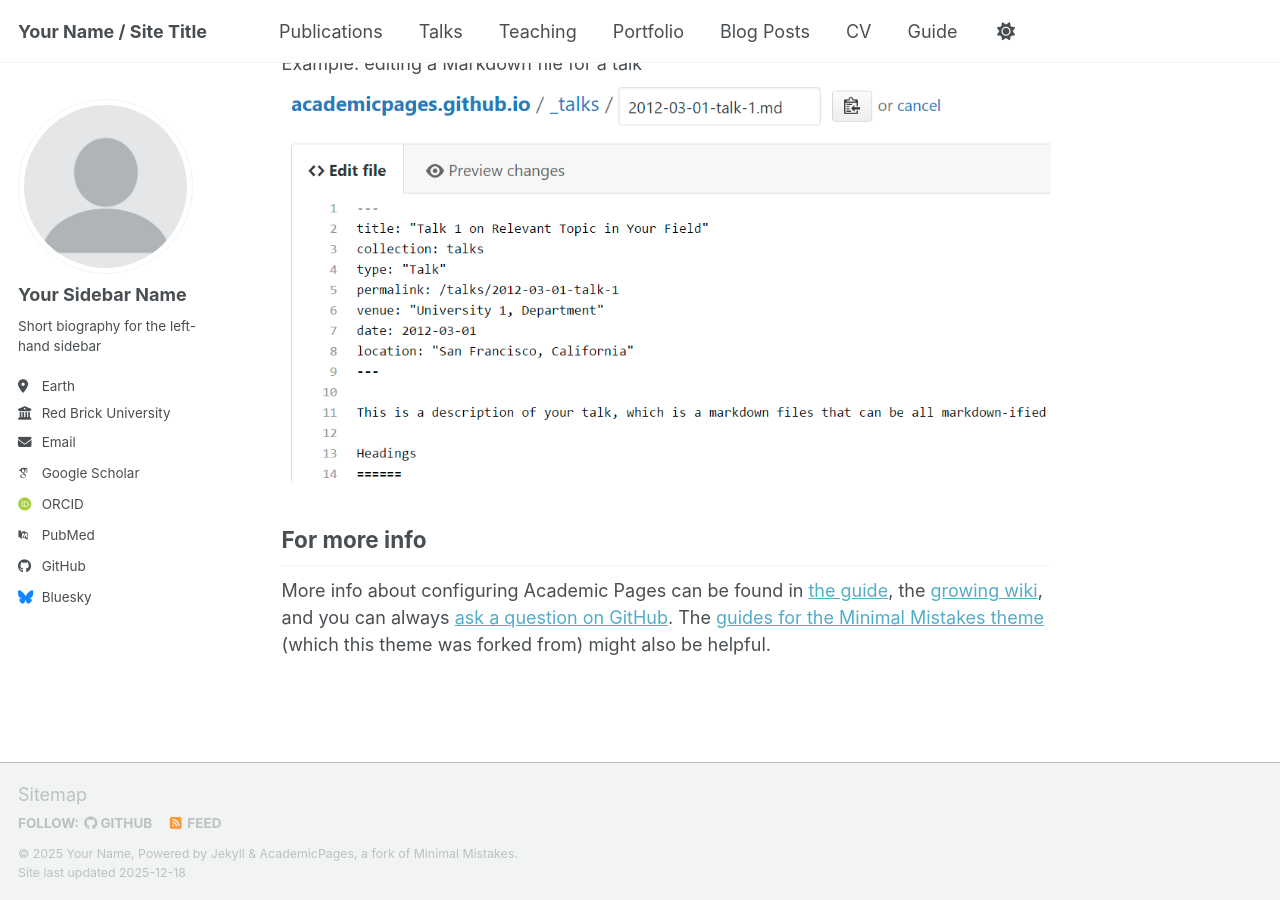
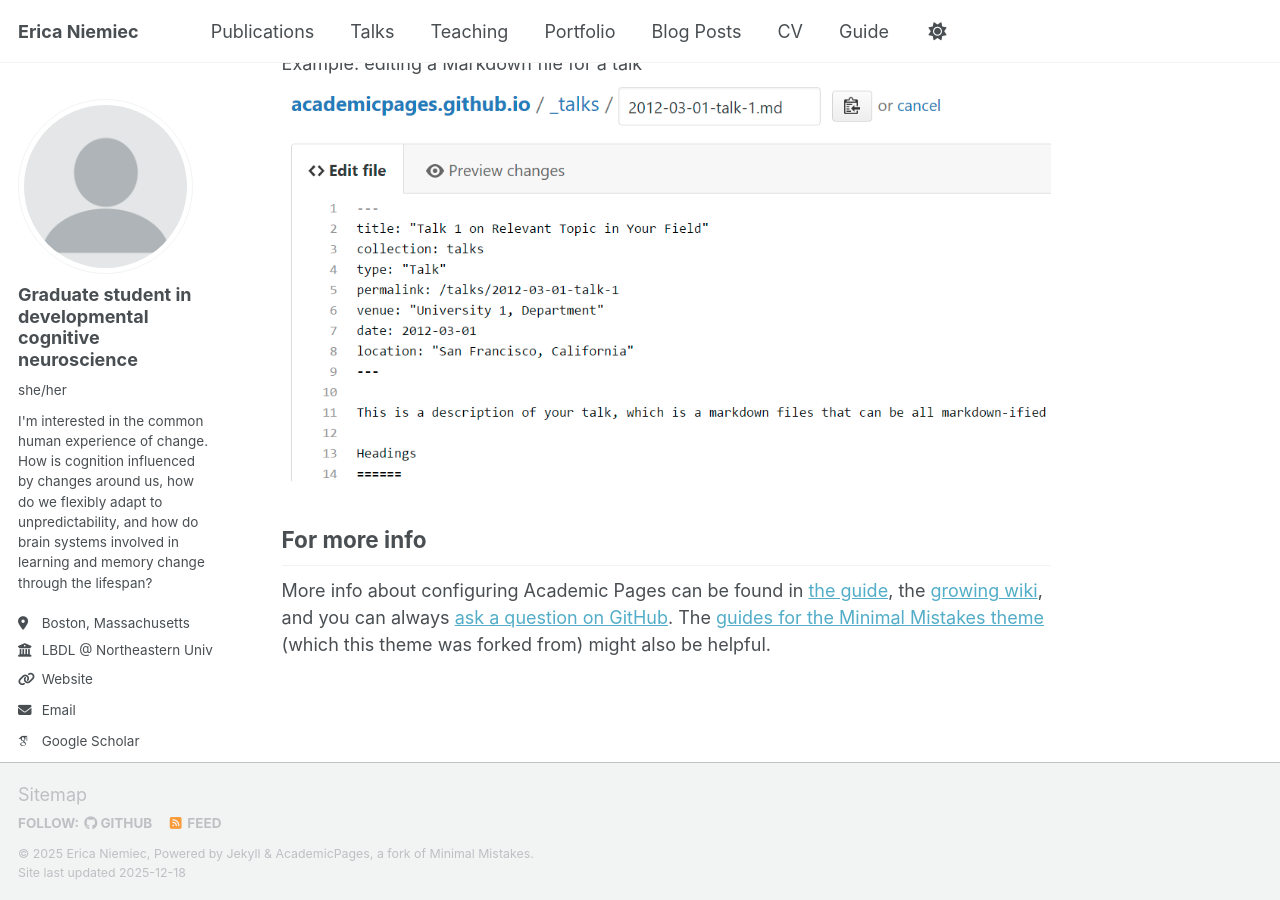
Before and after one commit to ericaniemiec/ericaniemiec.github.io, a Jekyll site: the page built from _pages/about.md, in a window 1280 px wide and 900 px high, scrolled down 2718 px. Built offline with Jekyll 4.4.1, drawn with Linux system fonts in a browser that asks for light colours; some web fonts are replaced; a script bundle is joined from its source files by our own code; library files that are not in the unit come from our copies.

Commit message:
Update _config.yml

```diff
--- a/_config.yml
+++ b/_config.yml
@@ -9,10 +9,10 @@
 # Basic Site Settings
 locale                   : "en-US"
 site_theme               : "default" # Currently available options are "default", "air"
-title                    : "Your Name / Site Title"
+title                    : "Erica Niemiec"
 title_separator          : "-"
-name                     : &name "Your Name"
-description              : &description "Your Name's academic portfolio"   # Update this with a general description of your site, this is the default if not overridden by a page
+name                     : &name "Erica Niemiec"
+description              : &description "Erica Niemiec's academic portfolio"   # Update this with a general description of your site, this is the default if not overridden by a page
 url                      : https://academicpages.github.io # The base hostname & protocol for your site e.g. "https://[your GitHub username].github.io",
                                                            # or if you already have some other page hosted on Github then use "https://[your GitHub username].github.io/[Your Repo Name]"
 baseurl                  : "" # the subpath of your site, e.g. "/blog"
@@ -24,23 +24,18 @@ repository               : "academicpages/academicpages.github.io"
 author:
   # Biographic information
   avatar           : "profile.png"
-  name             : "Your Sidebar Name"
-  pronouns         : # example: "she/her"
-  bio              : "Short biography for the left-hand sidebar"
-  location         : "Earth"
-  employer         : "Red Brick University"
-  uri              : # URL
-  email            : "none@example.org"
+  name             : "Graduate student in developmental cognitive neuroscience"
+  pronouns         : "she/her"
+  bio              : "I'm interested in the common human experience of change. How is cognition influenced by changes around us, how do we flexibly adapt to unpredictability, and how do brain systems involved in learning and memory change through the lifespan?"
+  location         : "Boston, Massachusetts"
+  employer         : "LBDL @ Northeastern University"
+  uri              : https://lbdlpsych.sites.northeastern.edu/
+  email            : "niemiec.er@northeastern.edu"
 
   # Academic websites
-  academia         : # URL
   arxiv            : # URL - Update with the correct link to your profile
-  googlescholar    : "https://scholar.google.com/citations?user=PS_CX0AAAAAJ"
-  inspire-hep      : # URL
-  impactstory      : # URL
-  orcid            : "https://orcid.org/yourorcidurl"
-  semantic         : # URL
-  ssrn             : # URL
+  googlescholar    : "https://scholar.google.com/citations?user=rVViyvAAAAAJ"
+  orcid            : "https://orcid.org/0009-0009-8025-9357"
   pubmed           : "https://www.ncbi.nlm.nih.gov/pubmed/?term=john+snow"
   researchgate     : # URL
   scopus           : # URL
@@ -48,39 +43,11 @@ author:
 
 
   # Repositories and software development
-  bitbucket        : # Username - Update with your username on the site
-  codepen          : # Username
-  dribbble         : # Username
   github           : "academicpages"
-  kaggle           : # Username
-  stackoverflow    : # User number or user number and name (i.e., use "1" or "1/jeff-atwood")
 
   # Social media
-  artstation       : # Username
   bluesky          : "bsky.app" # Replace this with you Bluesky username
-  facebook         : # Username
-  flickr           : # Username
-  foursquare       : # Username
-  goodreads        : # Username
-  google_plus      : # Username
-  keybase          : # Username
-  instagram        : # Username
-  lastfm           : # Username
   linkedin         : # Username
-  mastodon         : # URL
-  medium           : # URL
-  pinterest        : # Username
-  soundcloud       : # Username
-  steam            : # Username
-  telegram         : # URL
-  tumblr           : # Username
-  twitter          : # Username for X / Twitter
-  vine             : # Username
-  weibo            : # Username
-  wikipedia        : # Username
-  xing             : # Username
-  youtube          : # Username
-  zhihu            : # Username
 
 # Publication Category - The following the list of publication categories and their headings
 publication_category:
```
